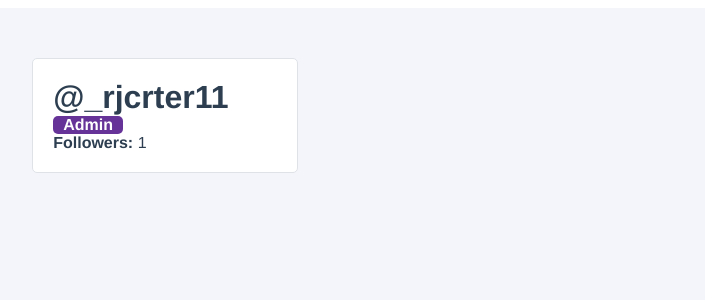
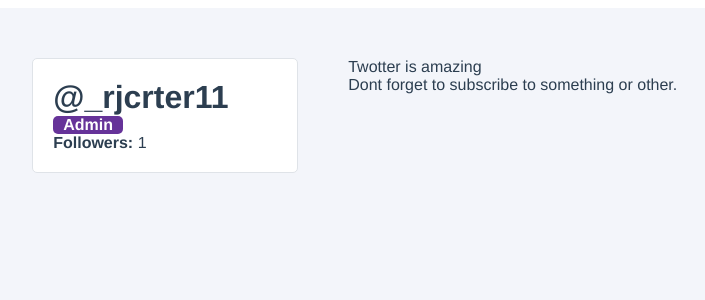
Before and after one commit to rjcrter11/Twotter, a Vue app in the folder twotter/: page / in a window 1280 px wide. Shown: the top 300 px of the page, without its empty margins (39-744 px from the left). Built offline with nearby package versions, Linux system fonts and the light colour scheme.

Commit message:
adds twoots list

```diff
--- a/twotter/src/components/UserProfile.vue
+++ b/twotter/src/components/UserProfile.vue
@@ -5,6 +5,15 @@
       <div class="user-profile_admin-badge" v-if="user.isAdmin">Admin</div>
       <div class="user-profile_follower-count">
         <strong> Followers: </strong> {{ followers }}
+      </div>
+    </div>
+    <div class="user-profile_twoots-wrapper">
+      <div
+        class="user-profile_twoot"
+        :key="twoot.id"
+        v-for="twoot in user.twoots"
+      >
+        {{ twoot.content }}
       </div>
     </div>
   </div>
@@ -23,6 +32,16 @@
         lastName: "Carter",
         email: "rjcrter11@gmail.com",
         isAdmin: true,
+        twoots: [
+          {
+            id: 1,
+            content: "Twotter is amazing",
+          },
+          {
+            id: 2,
+            content: "Dont forget to subscribe to something or other.",
+          },
+        ],
       },
     };
   },
```
